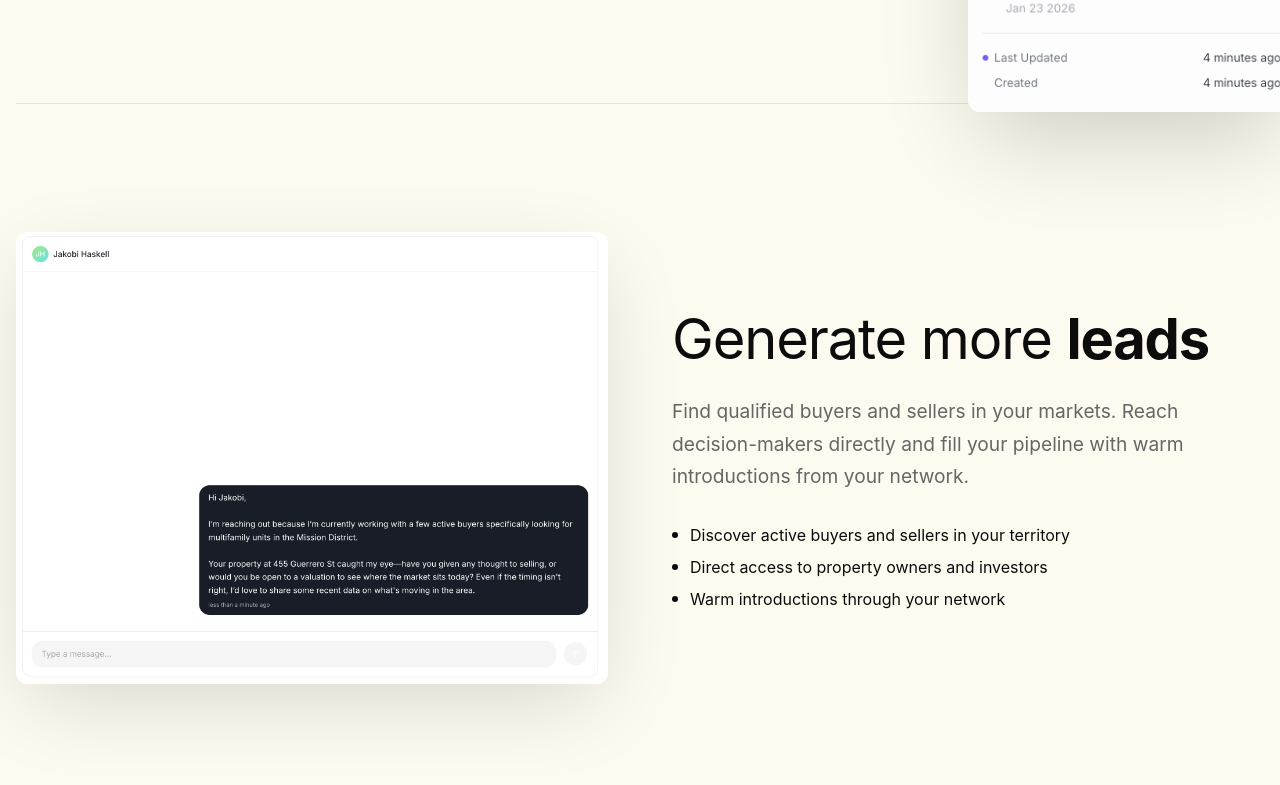
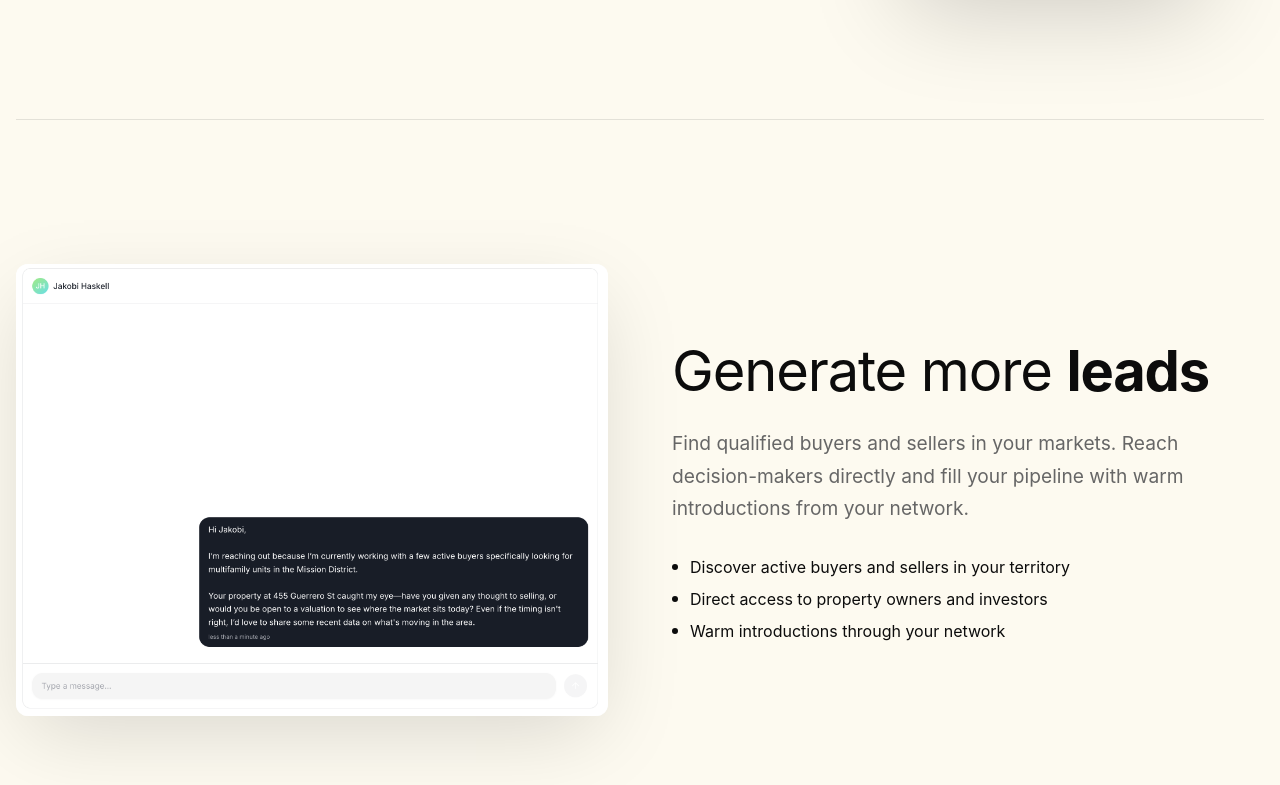
Before and after one commit to jahaskell53/landing-page-cre, a Next.js app: page /brokers in a window 1280 px wide. Shown: the part 1453-2238 px from the top of the page. Built offline with nearby package versions, Linux system fonts and the light colour scheme.

Commit message:
Adjust layout on Brokers page by repositioning elements and increasing divider margin for improved visual balance.

```diff
--- a/src/app/brokers/page.tsx
+++ b/src/app/brokers/page.tsx
@@ -204,8 +204,8 @@ export default function BrokersPage() {
                 viewport={{ once: true }}
                 style={{
                   position: 'absolute',
-                  right: '-5%',
-                  top: '20%',
+                  right: '8%',
+                  top: '-5%',
                   width: '55%',
                   borderRadius: '12px',
                   overflow: 'hidden',
@@ -227,7 +227,7 @@ export default function BrokersPage() {
         </section>
 
         {/* Divider */}
-        <div className="divider" style={{ margin: '6rem 0' }} />
+        <div className="divider" style={{ margin: '9rem 0' }} />
 
         {/* Value Prop 2: Local News & Regulation */}
         <section style={{ margin: '8rem 0' }}>
```
